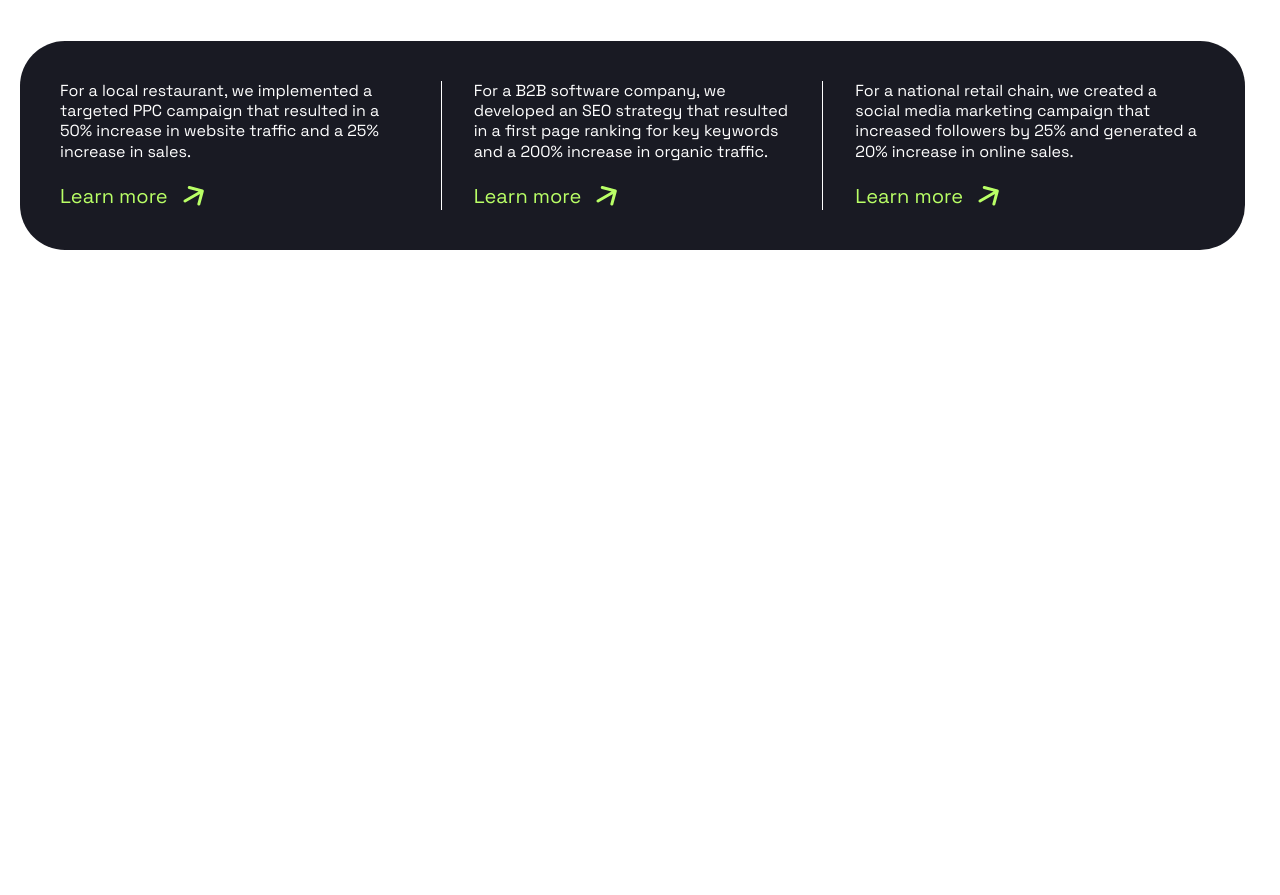
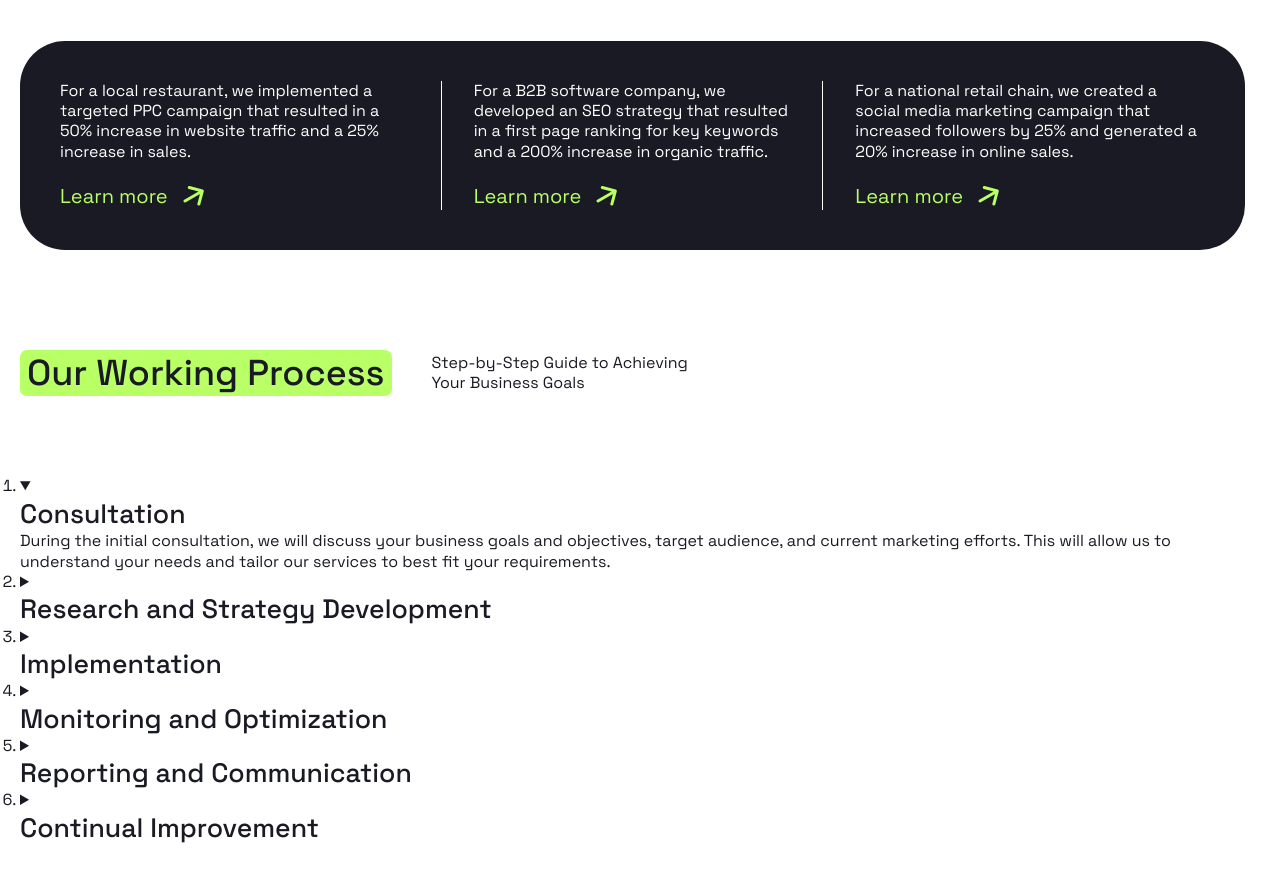
Before and after one commit to szhaslandev/positivus, a website built with Vite: page index.html in a window 1280 px wide. Shown: the part 2697-3592 px from the top of the page. Before the commit the page ends 2997 px from the top, so only its background shows below. Built offline with nearby package versions, Linux system fonts and the light colour scheme.

Commit message:
feat: add process section markup

```diff
--- a/index.html
+++ b/index.html
@@ -407,6 +407,90 @@
           </div>
         </div>
       </section>
+
+      <section class="section container">
+        <header class="section__header">
+          <h2 class="section__title puddle-bg">Our Working Process</h2>
+          <div class="section__description">
+            <p>
+              Step-by-Step Guide to Achieving<br />
+              Your Business Goals
+            </p>
+          </div>
+        </header>
+        <div class="section__body">
+          <div class="process">
+            <ol class="process__list">
+              <li class="process__item">
+                <details class="process__accordion" open>
+                  <summary class="process__accordion-header">
+                    <h3 class="process__accordion-title">Consultation</h3>
+                    <span class="process__accordion-indicator"></span>
+                  </summary>
+                  <div class="process__accordion-body">
+                    <p>During the initial consultation, we will discuss your business goals and objectives, target audience, and current marketing efforts. This will allow us to understand your needs and tailor our services to best fit your requirements.</p>
+                  </div>
+                </details>
+              </li>
+              <li class="process__item">
+                <details class="process__accordion">
+                  <summary class="process__accordion-header">
+                    <h3 class="process__accordion-title">Research and Strategy Development</h3>
+                    <span class="process__accordion-indicator"></span>
+                  </summary>
+                  <div class="process__accordion-body">
+                    <p>During the initial consultation, we will discuss your business goals and objectives, target audience, and current marketing efforts. This will allow us to understand your needs and tailor our services to best fit your requirements.</p>
+                  </div>
+                </details>
+              </li>
+              <li class="process__item">
+                <details class="process__accordion">
+                  <summary class="process__accordion-header">
+                    <h3 class="process__accordion-title">Implementation</h3>
+                    <span class="process__accordion-indicator"></span>
+                  </summary>
+                  <div class="process__accordion-body">
+                    <p>During the initial consultation, we will discuss your business goals and objectives, target audience, and current marketing efforts. This will allow us to understand your needs and tailor our services to best fit your requirements.</p>
+                  </div>
+                </details>
+              </li>
+              <li class="process__item">
+                <details class="process__accordion">
+                  <summary class="process__accordion-header">
+                    <h3 class="process__accordion-title">Monitoring and Optimization</h3>
+                    <span class="process__accordion-indicator"></span>
+                  </summary>
+                  <div class="process__accordion-body">
+                    <p>During the initial consultation, we will discuss your business goals and objectives, target audience, and current marketing efforts. This will allow us to understand your needs and tailor our services to best fit your requirements.</p>
+                  </div>
+                </details>
+              </li>
+              <li class="process__item">
+                <details class="process__accordion">
+                  <summary class="process__accordion-header">
+                    <h3 class="process__accordion-title">Reporting and Communication</h3>
+                    <span class="process__accordion-indicator"></span>
+                  </summary>
+                  <div class="process__accordion-body">
+                    <p>During the initial consultation, we will discuss your business goals and objectives, target audience, and current marketing efforts. This will allow us to understand your needs and tailor our services to best fit your requirements.</p>
+                  </div>
+                </details>
+              </li>
+              <li class="process__item">
+                <details class="process__accordion">
+                  <summary class="process__accordion-header">
+                    <h3 class="process__accordion-title">Continual Improvement</h3>
+                    <span class="process__accordion-indicator"></span>
+                  </summary>
+                  <div class="process__accordion-body">
+                    <p>During the initial consultation, we will discuss your business goals and objectives, target audience, and current marketing efforts. This will allow us to understand your needs and tailor our services to best fit your requirements.</p>
+                  </div>
+                </details>
+              </li>
+            </ol>
+          </div>
+        </div>
+      </section>
     </main>
 
     <dialog class="mobile-overlay visible-mobile" id="mobileOverlay">
```
